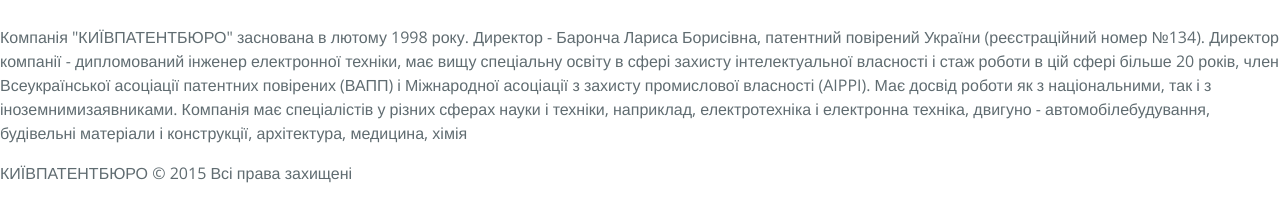
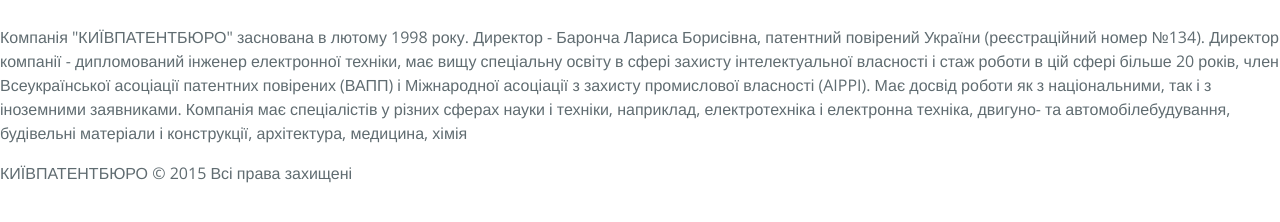
Before and after one commit to Mindshine/patent, a Jekyll site: the page built from _posts/ua/pages/2000-01-01-about.html, in a window 1280 px wide. Shown: the part 250-472 px from the top of the page. Built offline with Jekyll 4.4.1, drawn with Linux system fonts in a browser that asks for light colours; Markdown is read by kramdown in place of the engine named in the settings.

Commit message:
Update 2000-01-01-about.html

```diff
--- a/_posts/ua/pages/2000-01-01-about.html
+++ b/_posts/ua/pages/2000-01-01-about.html
@@ -4,4 +4,4 @@
 lang: ua
 ---
 <h1>Про нас</h1>
-<p>Компанія "КИЇВПАТЕНТБЮРО" заснована в лютому 1998 року. Директор - Баронча Лариса Борисівна, патентний повірений України (реєстраційний номер №134). Директор компанії - дипломований інженер електронної техніки, має вищу спеціальну освіту в сфері захисту інтелектуальної власності і стаж роботи в цій сфері більше 20 років, член Всеукраїнської асоціації патентних повірених (ВАПП) і Міжнародної асоціації з захисту промислової власності (AIPPI). Має досвід роботи як з національними, так і з іноземнимизаявниками. Компанія має спеціалістів у різних сферах науки і техніки, наприклад, електротехніка і електронна техніка, двигуно - автомобілебудування, будівельні матеріали і конструкції, архітектура, медицина, хімія</p>
+<p>Компанія "КИЇВПАТЕНТБЮРО" заснована в лютому 1998 року. Директор - Баронча Лариса Борисівна, патентний повірений України (реєстраційний номер №134). Директор компанії - дипломований інженер електронної техніки, має вищу спеціальну освіту в сфері захисту інтелектуальної власності і стаж роботи в цій сфері більше 20 років, член Всеукраїнської асоціації патентних повірених (ВАПП) і Міжнародної асоціації з захисту промислової власності (AIPPI). Має досвід роботи як з національними, так і з іноземними заявниками. Компанія має спеціалістів у різних сферах науки і техніки, наприклад, електротехніка і електронна техніка, двигуно- та автомобілебудування, будівельні матеріали і конструкції, архітектура, медицина, хімія</p>
```
